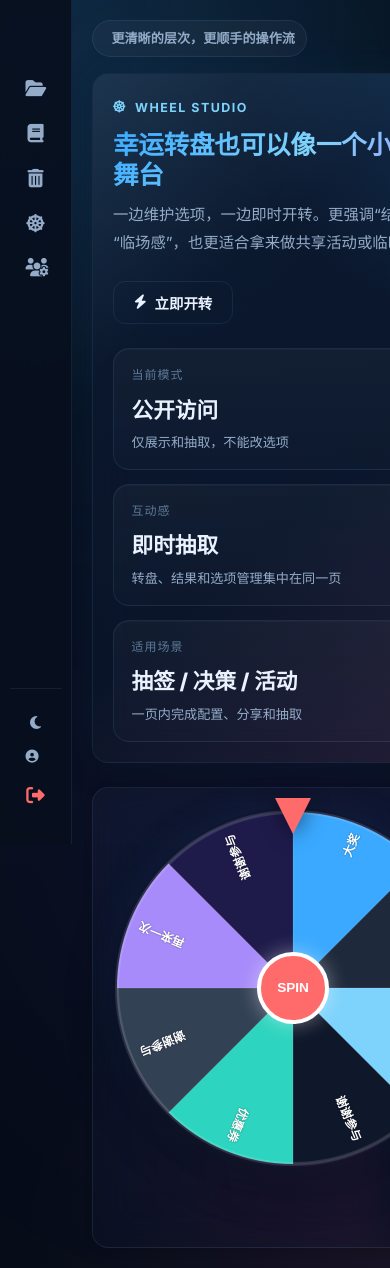
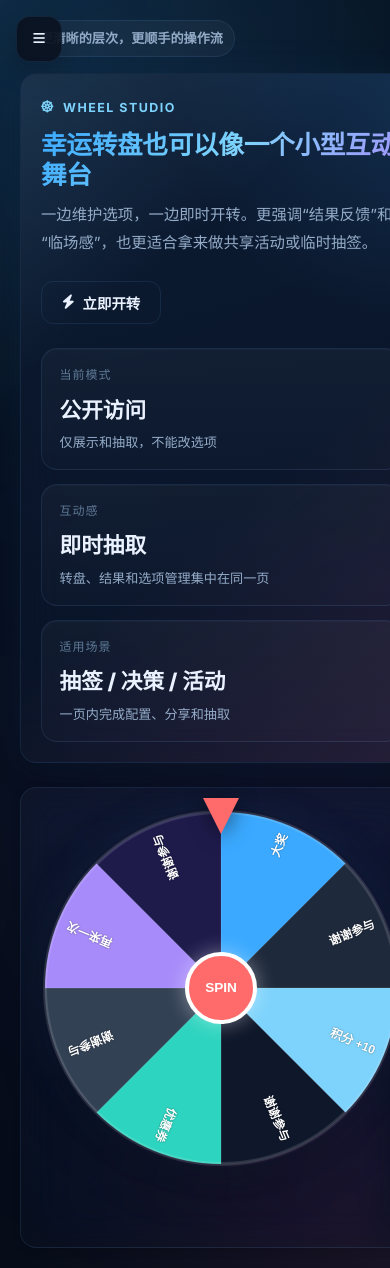
Before and after one commit to TangLiChun/box, a Flask app: page /public/game in a window 390 px wide; the page is wider, and only the part inside the window is pictured. Run offline with Flask 3, Linux system fonts and the light colour scheme; data comes from the database, SQL or seed files in the repository.

Commit message:
Polish mobile navigation and editor shell

```diff
--- a/static/style.css
+++ b/static/style.css
@@ -341,6 +341,34 @@ small, .text-muted { color: var(--text-secondary); }
     z-index: 100;
     transition: width var(--duration-slow) var(--ease-out),
                 padding var(--duration-slow) var(--ease-out);
+}
+
+.mobile-nav-toggle {
+    display: none;
+    position: fixed;
+    top: 1rem;
+    left: 1rem;
+    z-index: 160;
+    width: 46px;
+    height: 46px;
+    border-radius: 14px;
+    border: 1px solid var(--border-default);
+    background: rgba(8, 16, 30, 0.88);
+    backdrop-filter: blur(20px);
+    color: var(--text-primary);
+    cursor: pointer;
+    box-shadow: var(--shadow-md);
+}
+
+.sidebar-backdrop {
+    position: fixed;
+    inset: 0;
+    background: rgba(5, 10, 18, 0.55);
+    backdrop-filter: blur(4px);
+    opacity: 0;
+    pointer-events: none;
+    transition: opacity var(--duration-base) ease;
+    z-index: 120;
 }
 
 .sidebar-logo {
@@ -710,6 +738,7 @@ textarea::placeholder {
     transform: translateX(120%);
     opacity: 0;
     transition: all var(--duration-slow) var(--ease-spring);
+    max-width: min(360px, calc(100vw - 2rem));
 }
 
 .toast.show {
@@ -1511,8 +1540,44 @@ header h2 {
 /* ─── Responsive ────────────────────────────────────── */
 
 @media (max-width: 768px) {
+    .mobile-nav-toggle {
+        display: inline-flex;
+        align-items: center;
+        justify-content: center;
+    }
+
+    .sidebar {
+        width: min(82vw, 320px);
+        padding: 1.25rem 0.85rem;
+        align-items: stretch;
+        transform: translateX(-110%);
+        transition: transform var(--duration-slow) var(--ease-out);
+        z-index: 150;
+    }
+
+    .sidebar-logo h1, .side-link span, .sidebar-footer span {
+        display: initial;
+    }
+
+    .side-link {
+        justify-content: flex-start;
+        padding: 0.78rem 0.95rem;
+    }
+
     .main-content {
+        margin-left: 0;
+        max-width: 100vw;
+        padding-top: 4.5rem;
         padding: 1.25rem;
+    }
+
+    body.sidebar-open .sidebar {
+        transform: translateX(0);
+    }
+
+    body.sidebar-open .sidebar-backdrop {
+        opacity: 1;
+        pointer-events: auto;
     }
 
     .glass-panel {
@@ -1543,6 +1608,23 @@ header h2 {
 
     .stat-grid {
         grid-template-columns: 1fr;
+    }
+
+    .toast-container {
+        left: 1rem;
+        right: 1rem;
+        bottom: 1rem;
+        align-items: stretch;
+    }
+
+    .toast {
+        width: 100%;
+        max-width: none;
+        transform: translateY(120%);
+    }
+
+    .toast.show {
+        transform: translateY(0);
     }
 
     .editor-split, .editor-container {
--- a/templates/base.html
+++ b/templates/base.html
@@ -16,8 +16,12 @@
     {% block extra_head %}{% endblock %}
 </head>
 <body>
+    <button id="mobileNavToggle" class="mobile-nav-toggle" aria-label="切换导航">
+        <i class="fa-solid fa-bars"></i>
+    </button>
+    <div id="sidebarBackdrop" class="sidebar-backdrop"></div>
     <div class="app-layout">
-        <aside class="sidebar">
+        <aside class="sidebar" id="appSidebar">
             <div class="sidebar-logo">
                 <h1 class="gradient-text" style="font-size: 1.5rem; margin: 0;"><i class="fa-solid fa-layer-group"></i> NexFile</h1>
             </div>
@@ -74,6 +78,9 @@
 
         // Theme Toggle Logic
         const themeToggle = document.getElementById('themeToggle');
+        const mobileNavToggle = document.getElementById('mobileNavToggle');
+        const appSidebar = document.getElementById('appSidebar');
+        const sidebarBackdrop = document.getElementById('sidebarBackdrop');
         const updateThemeUI = (theme) => {
             const isDark = theme === 'dark';
             const icon = themeToggle.querySelector('i');
@@ -94,6 +101,24 @@
 
         // Initial UI check
         updateThemeUI(localStorage.getItem('nexfile-theme') || 'dark');
+
+        function setSidebarOpen(open) {
+            document.body.classList.toggle('sidebar-open', open);
+            if (mobileNavToggle) {
+                const icon = mobileNavToggle.querySelector('i');
+                if (icon) icon.className = open ? 'fa-solid fa-xmark' : 'fa-solid fa-bars';
+            }
+        }
+
+        if (mobileNavToggle && appSidebar && sidebarBackdrop) {
+            mobileNavToggle.addEventListener('click', () => {
+                setSidebarOpen(!document.body.classList.contains('sidebar-open'));
+            });
+            sidebarBackdrop.addEventListener('click', () => setSidebarOpen(false));
+            appSidebar.querySelectorAll('a').forEach((link) => {
+                link.addEventListener('click', () => setSidebarOpen(false));
+            });
+        }
 
         // Global Toast helper
         function showToast(message, type = 'success') {
```
Also changed, not shown: templates/editor_onlyoffice.html (+71 -12 lines).
